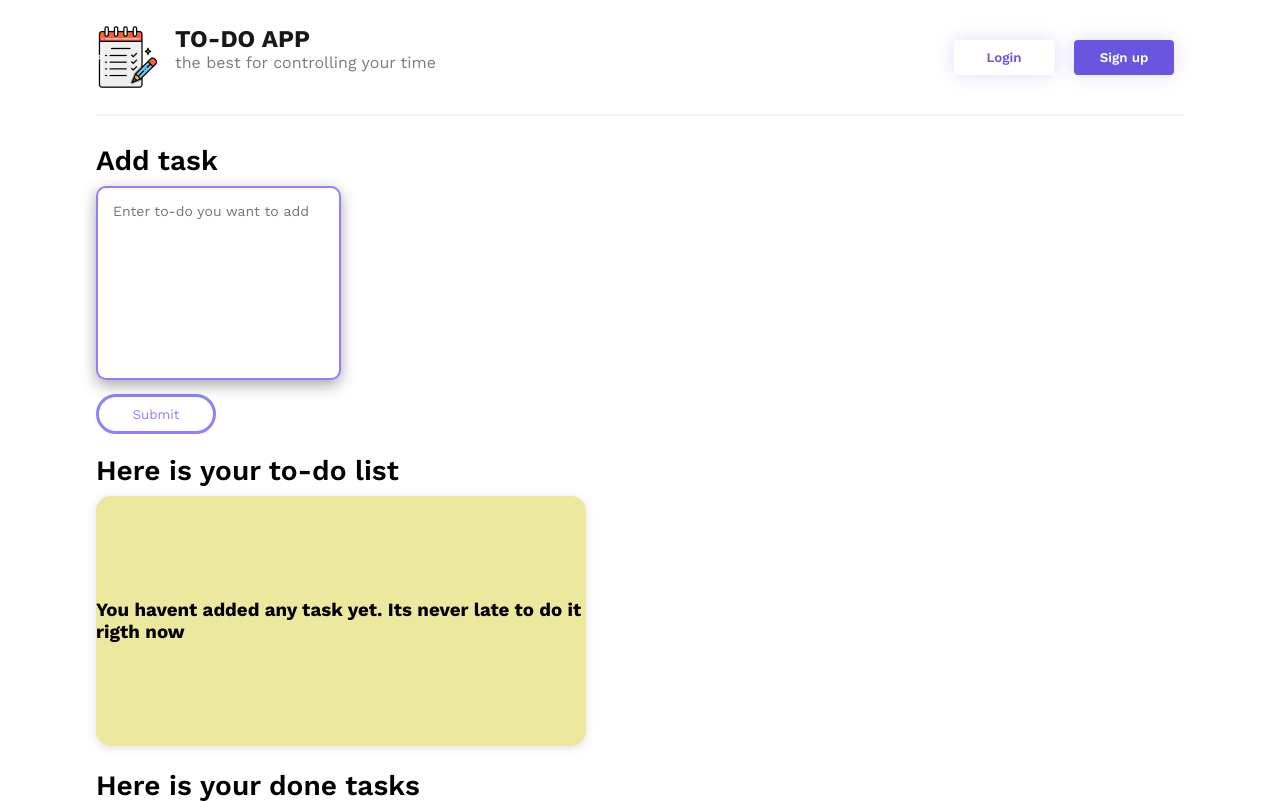
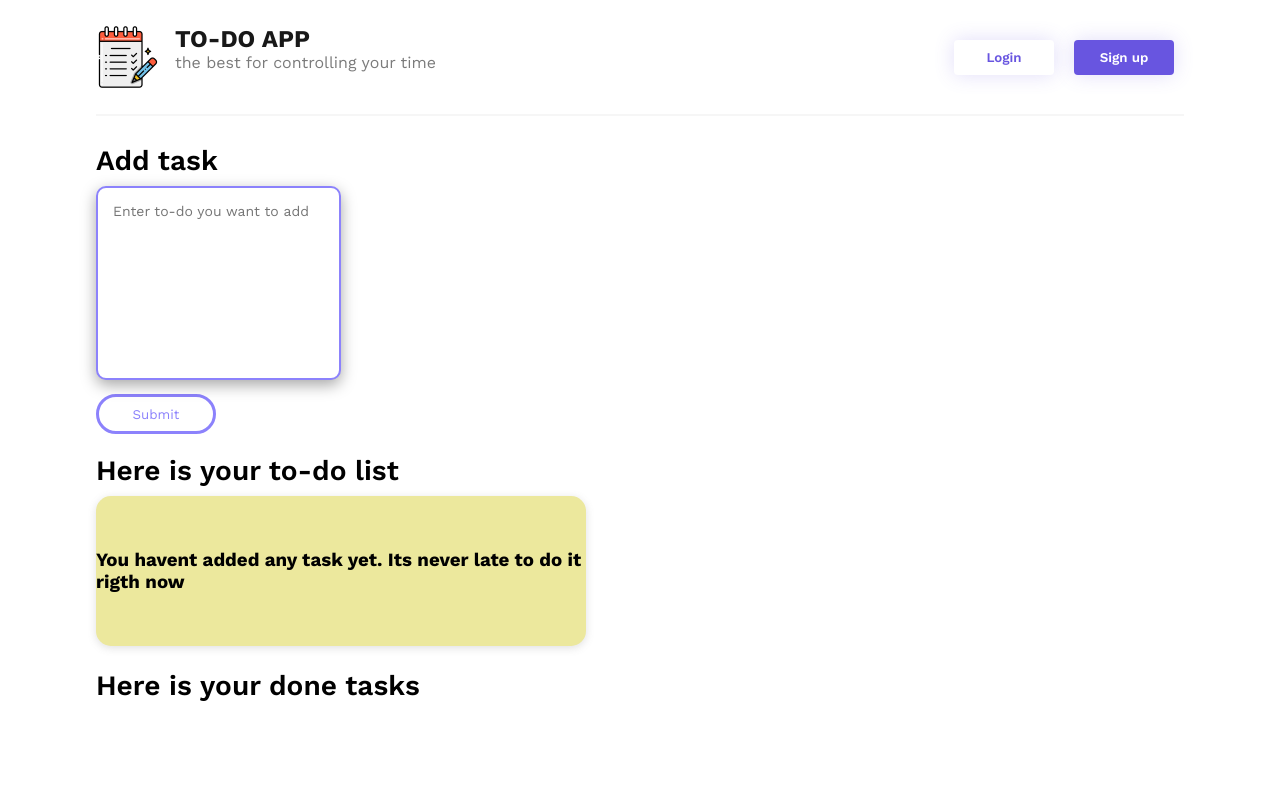
Before and after one commit to RemiixSp/todo-list, a React (Create React App) app: page / in a window 1280 px wide. Built offline with nearby package versions, Linux system fonts and the light colour scheme.

Commit message:
making some css changes

```diff
--- a/src/ui/components/todoBlock/todo.module.scss
+++ b/src/ui/components/todoBlock/todo.module.scss
@@ -5,7 +5,7 @@
   padding-right: 35px;
   margin: 10px 0;
   border-radius: 15px;
-  min-height: 100px;
+  min-height: 140px;
   background-color: #18b5a4;
   box-shadow: rgba(0, 0, 0, 0.16) 0px 1px 4px;
   word-wrap: break-word;
--- a/src/ui/pages/home/home.module.scss
+++ b/src/ui/pages/home/home.module.scss
@@ -56,7 +56,7 @@ $borderViolet: #8c82fc;
       }
 
       .allTodos {
-        min-height: 250px;
+        min-height: 150px;
         display: flex;
         justify-content: space-around;
         flex-wrap: wrap;
--- a/src/ui/pages/home/index.tsx
+++ b/src/ui/pages/home/index.tsx
@@ -52,7 +52,8 @@ const Home = () => {
   };
 
   const deleteTask = (val: Task) => {
-    dispatch(deleteTaskFromStorage(val));
+    if (window.confirm('Do you really want to delete this task?'))
+      dispatch(deleteTaskFromStorage(val));
   };
 
   const makeTaskPinned = (val: Task) => {
```
